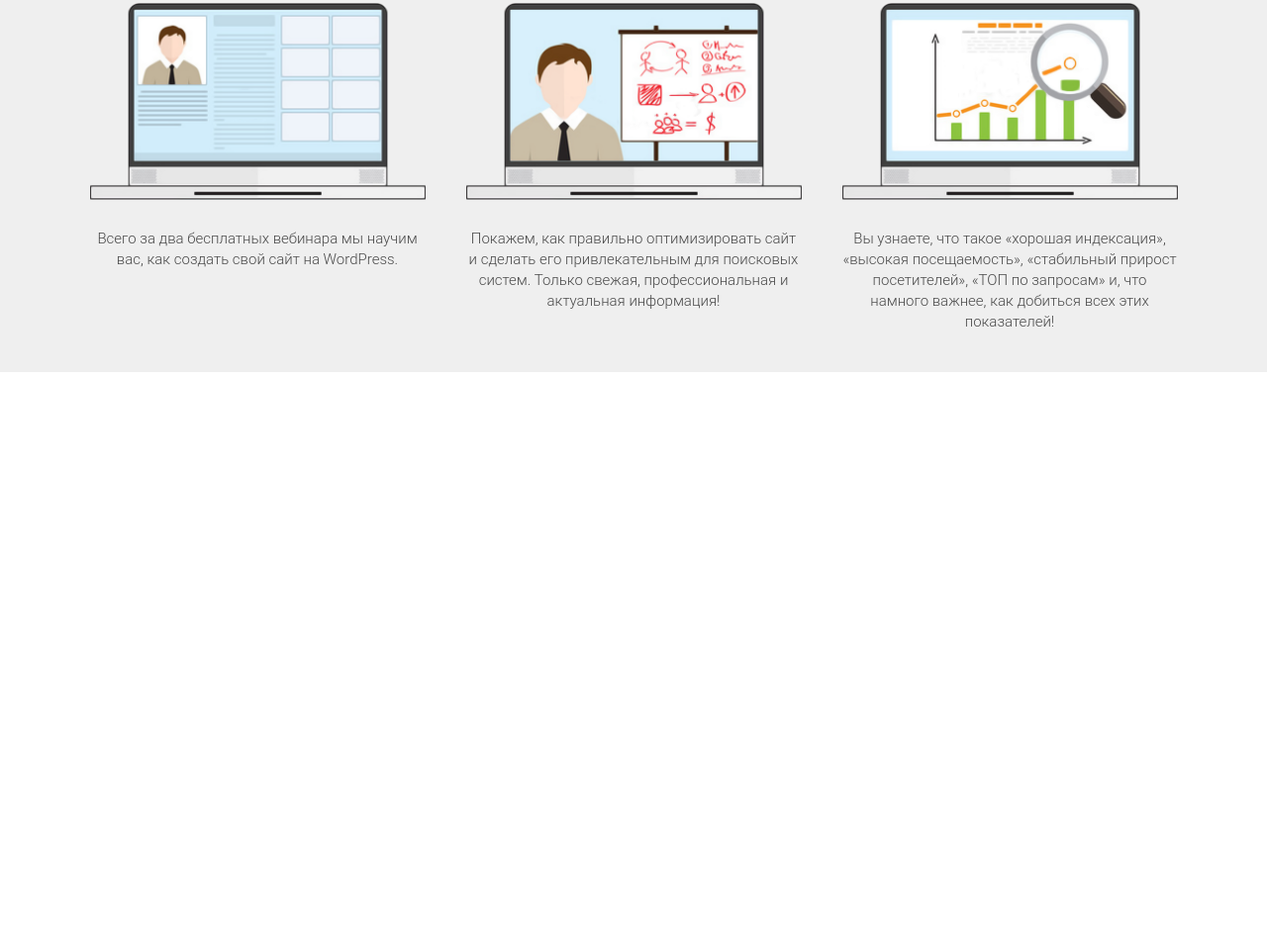
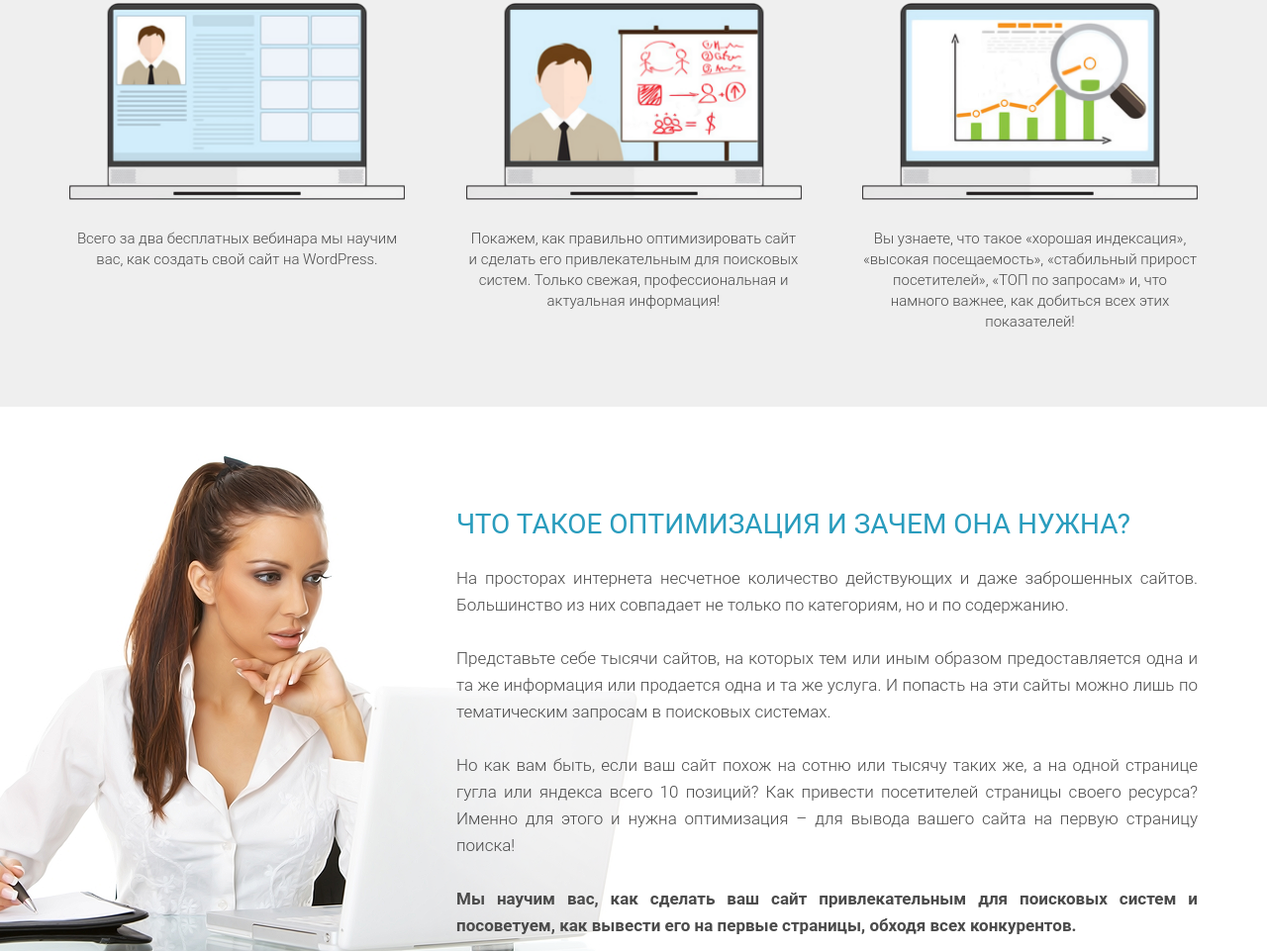
Before and after one commit to MenroMi/projects-from-Js, a plain HTML site: page project_05/src/index.html in a window 1280 px wide. Shown: the part 1108-2069 px from the top of the page at 99% size. Before the commit the page ends 1484 px from the top, so only its background shows below. Drawn offline with Linux system fonts and the light colour scheme.

Commit message:
next section with optimization

```diff
--- a/project_05/src/css/style.css
+++ b/project_05/src/css/style.css
@@ -9,12 +9,13 @@
 /* SECTION FIRST */
 
 .promo {
-    height: 880px;
+    min-height: 880px;
     background: url(../img/header-bg.png) center center/cover no-repeat;
     padding: 39px 0 62px 0;
 }
 
 .container {
+    position: relative;
     width: 1140px;
     margin: 0 auto;
 }
@@ -126,7 +127,7 @@
 /* SECTION SECOND */
 
 .waiting {
-    height: 604px;
+    min-height: 604px;
     padding: 85px 0 75px 0;
     background-color: #efefef;
 }
@@ -154,7 +155,7 @@
 
 .waiting .waiting_wrapper {
     display: flex;
-    justify-content: space-around;
+    justify-content: space-between;
     margin-top: 45px;
 }
 
@@ -176,3 +177,40 @@
     line-height: 1.4;
     color: #4a4a4a;
 }
+
+.optimization {
+    min-height: 550px;
+    padding-top: 102px;
+}
+
+.optimization .woman_img {
+    position: absolute;
+    top: -54px;
+    right: 238px;
+    left: -240px;
+    z-index: -1;
+}
+
+.optimization .optimization_header {
+    margin-left: 391px;
+    font-family: Roboto;
+    font-size: 28px;
+    font-weight: 400;
+    color: #299cbd;
+    text-transform: uppercase;
+}
+
+.optimization .optimization_descr {
+    margin-left: 391px;
+    font-family: Roboto;
+    margin-top: 25px;
+    font-size: 17px;
+    font-weight: 300;
+    line-height: 1.59;
+    text-align: justify;
+    color: #4a4a4a;
+}
+
+.optimization .optimization_descr span {
+    font-weight: bold;
+}
--- a/project_05/src/index.html
+++ b/project_05/src/index.html
@@ -66,5 +66,18 @@
         </div>
     </section>
 
+    <div class="optimization">
+        <div class="container">
+            <h2 class="optimization_header">Что такое оптимизация и зачем она нужна?</h2>
+            <div class="optimization_descr">
+                На просторах интернета несчетное количество действующих и даже заброшенных сайтов. Большинство из них совпадает не только по категориям, но и по содержанию. <br><br>
+                Представьте себе тысячи сайтов, на которых тем или иным образом предоставляется одна и та же информация или продается одна и та же услуга. И попасть на эти сайты можно лишь по тематическим запросам в поисковых системах. <br><br>
+                Но как вам быть, если ваш сайт похож на сотню или тысячу таких же, а на одной странице гугла или яндекса всего 10 позиций? Как привести посетителей страницы своего ресурса? Именно для этого и нужна оптимизация – для вывода вашего сайта на первую страницу поиска! <br><br>
+                <span>Мы научим вас, как сделать ваш сайт привлекательным для поисковых систем и посоветуем, как вывести его на первые страницы, обходя всех конкурентов.</span>
+            <img src="./img/employee-woman.png" alt="employee" class="woman_img">
+            </div>
+        </div>
+    </div>
+
 </body>
 </html>
```
